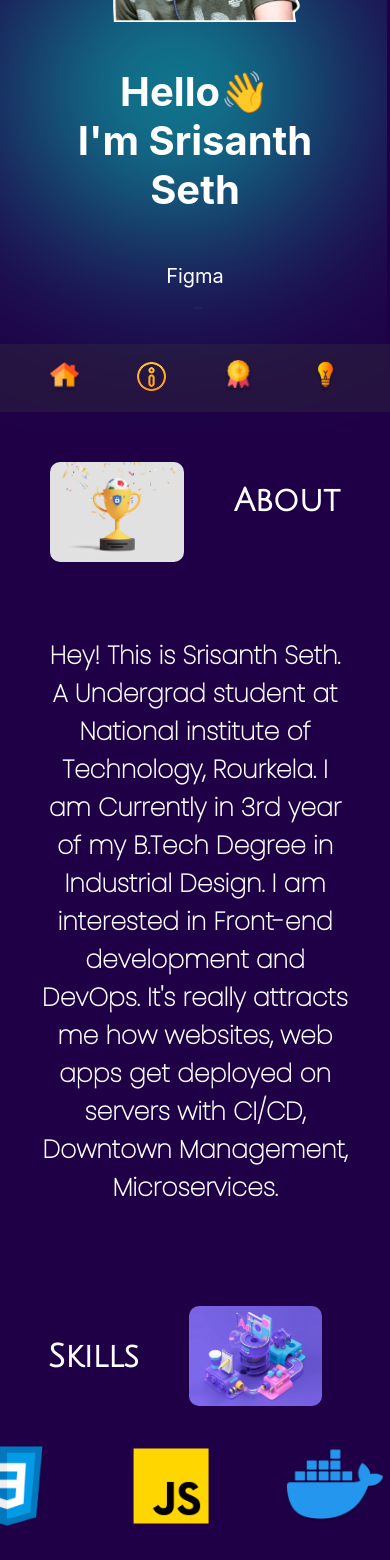
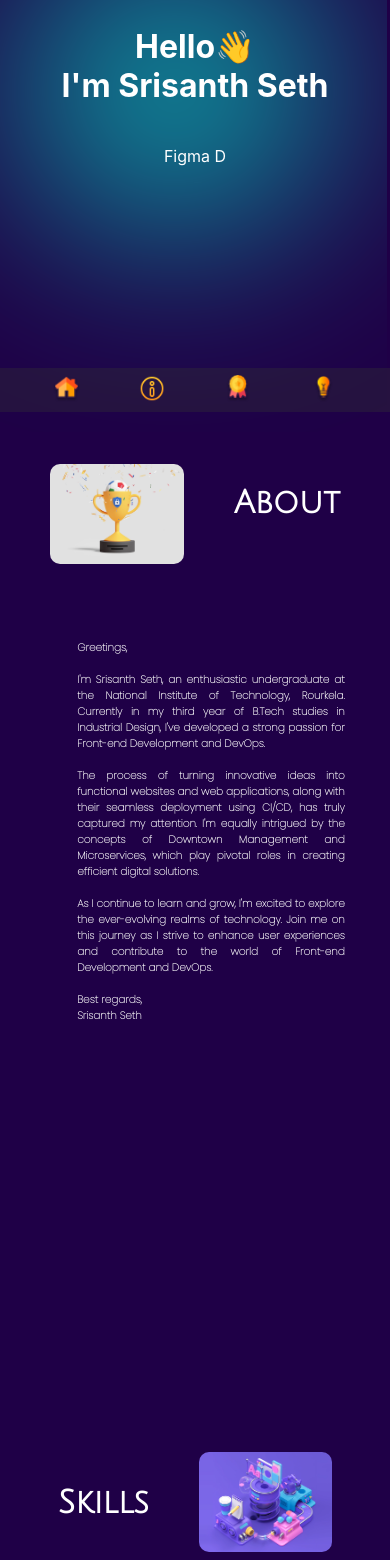
Before and after one commit to sri766/Portfolio, a React (Create React App) app: page / in a window 390 px wide. Shown: the part 432-1992 px from the top of the page. Built offline with nearby package versions, Linux system fonts and the light colour scheme.

Commit message:
added styles

```diff
--- a/public/index.html
+++ b/public/index.html
@@ -2,7 +2,7 @@
 <html lang="en">
   <head>
     <meta charset="utf-8" />
-    <link rel="icon" href="%PUBLIC_URL%/favicon.ico" />
+    <link rel="icon" href="%PUBLIC_URL%/icon.png" />
     <meta name="viewport" content="width=device-width, initial-scale=1" />
     <meta name="theme-color" content="#000000" />
     <meta
@@ -24,7 +24,7 @@
       work correctly both with client-side routing and a non-root public URL.
       Learn how to configure a non-root public URL by running `npm run build`.
     -->
-    <title>Srisanth💕| portfolio</title>
+    <title>Srisanth | portfolio</title>
   </head>
   <body>
     <noscript>You need to enable JavaScript to run this app.</noscript>
--- a/src/Components/Navbar.scss
+++ b/src/Components/Navbar.scss
@@ -4,7 +4,7 @@
     display: flex;
     justify-content: space-evenly;
     align-items: center;
-    padding: 20px 40px;
+    padding: 2rem 4rem;
     height: 100vh;
 
     img{
@@ -29,7 +29,7 @@
         display: flex;
         flex-direction: row;
         bottom:0;
-        height: 4rem;
+        height: 2.5rem;
         width: 100%;
         z-index: 4;
         align-items: center;
@@ -37,8 +37,8 @@
         background: #34343459;
         background-image: blur(10px);
         img{
-            width: 2.5em;
-            height: 2.5em;
+            width: 2em;
+            height: 2em;
         }
     }
 
--- a/src/Pages/About.js
+++ b/src/Pages/About.js
@@ -8,11 +8,18 @@ const About = () => {
         <h1>About</h1>
       </div>
       <div className='content'>
-        <p>Hey! This is Srisanth Seth. A Undergrad student at
-            National institute of Technology, Rourkela.
-            I am Currently in 3rd year of  my B.Tech Degree in Industrial Design.
-            I am interested in Front-end development and DevOps. It's really
-            attracts me how websites, web apps get deployed on servers with CI/CD, Downtown Management, Microservices.
+      <p>
+            Greetings,
+            <br /><br />
+            I'm Srisanth Seth, an enthusiastic undergraduate at the National Institute of Technology, Rourkela. Currently in my third year of B.Tech studies in Industrial Design, I've developed a strong passion for Front-end Development and DevOps.
+            <br /><br />
+            The process of turning innovative ideas into functional websites and web applications, along with their seamless deployment using CI/CD, has truly captured my attention. I'm equally intrigued by the concepts of Downtown Management and Microservices, which play pivotal roles in creating efficient digital solutions.
+            <br /><br />
+            As I continue to learn and grow, I'm excited to explore the ever-evolving realms of technology. Join me on this journey as I strive to enhance user experiences and contribute to the world of Front-end Development and DevOps.
+            <br /><br />
+            Best regards,
+            <br />
+            Srisanth Seth
         </p>
       </div>
     </div>
--- a/src/Pages/About.scss
+++ b/src/Pages/About.scss
@@ -2,19 +2,20 @@
    height: 100vh;
    font-family: 'Julius Sans One', sans-serif;
    font-weight: 400;
-   text-align: center;
-   hr{
-      font-size: 25px;
-      width: 30%;
+   h1{
+      z-index: 4;
+      font-size: 2rem;
    }
+
   .content{
       display: flex;
       justify-content: center;
+      padding: 1rem;
    p{
       font-family: 'poppins', sans-serif;
       font-weight: 700;
-      font-size: 25px;
-      width: 80%;
+      width: 70%;
+      text-align: justify;
 
    }
   }
@@ -35,3 +36,32 @@
       }
    }
 }
+
+@media screen and (max-width: 760px){
+   .about{
+      padding: 2px 4px;
+      margin-bottom: 6rem;
+
+      .content{
+         width: 100%;
+         p{
+            font-size: 70%;
+         }
+      }
+   }
+
+}
+
+@media screen and (max-width: 460px) {
+   .about{
+      padding: 2px 4px;
+      margin-bottom: 12rem;
+
+      .content{
+         width: 100%;
+         p{
+            font-size: 65%;
+         }
+      }
+   }
+}
--- a/src/Pages/Home.scss
+++ b/src/Pages/Home.scss
@@ -134,8 +134,8 @@
             flex-direction: column;
             justify-content: center;
             align-items: center;
-            margin: 2rem;
-            font-size: 1.25rem;
+            margin: 2rem 0 12rem 0;
+            font-size: 1rem;
             .type{
                 font-family: 'Poppins', sans-serif;
                 font-weight: 700;
@@ -188,7 +188,8 @@
             left: 0;
         }
         .circle2{
-            z-index: 0;
+            z-index: 1;
+
         }
     }
 
--- a/src/Pages/Project.scss
+++ b/src/Pages/Project.scss
@@ -111,12 +111,15 @@
 
 @media screen and (max-width:760px ){
     .project{
+        padding: 2rem;
+        margin-bottom: 16rem;
         .projects{
             display: flex;
             flex-direction: column;
             justify-content: center;
-            font-size: 16px;
+            font-size: 1rem;
             align-items: center;
+
         }
     }
 }
--- a/src/Pages/Skill.js
+++ b/src/Pages/Skill.js
@@ -8,7 +8,6 @@ const Skill = () => {
         <img src='/images/about04.png' alt='about'></img>
       </div>
       <div className='content'>
-        <div className='container'>
           <div className='row'>
             <div className='card'>
               <img src='images/html.png' alt='html'></img>
@@ -67,7 +66,6 @@ const Skill = () => {
               <div className='card'>
                 <img src='images/tailwind.png' alt='figma'></img>
               </div>
-          </div>
         </div>
       </div>
     </div>
--- a/src/Pages/Skill.scss
+++ b/src/Pages/Skill.scss
@@ -1,132 +1,77 @@
-.skill{
+.skill {
     height: 100vh;
     font-family: 'Julius Sans One', sans-serif;
     font-weight: 700;
     padding: 0 20px 20px 0;
-    .header{
+
+    .header {
       height: 100px;
       border-radius: 10px;
       display: flex;
       justify-content: center;
       align-items: center;
       gap: 50px;
-          img{
+
+      img {
         height: 100px;
         border-radius: 10px;
         position: relative;
         align-items: center;
         justify-content: center;
-
       }
     }
 
-    .content{
-        margin-top: 20px;
-        display: flex;
-        justify-content: space-evenly;
-        height: 60%;
-        .container{
-            height: 100px;
-            margin-left: 100px;
-            .row{
-                display: flex;
-                height: 120px;
-                gap: 4rem;
-                justify-content: center;
-                .card{
-                    display: flex;
-                    height: 100px;
-                    width: 100px;
-                    gap: 4rem;
+    .content {
+      margin-top: 4rem;
+      display: grid;
       justify-content: center;
       align-items: center;
-                    img{
-                        height: 100px;
-                        width: 100px;
+      gap: 2rem;
+        .row {
+            display: grid;
+            width: 80%;
+            grid-template-columns: repeat(5, 1fr); // Show 4 columns on desktop
+            gap: 4rem;
 
-                        &:hover{
+          .card {
+            display: flex;
+            height: 5rem;
+            width: 5rem;
+            gap: 1rem;
+            justify-content: center;
+            align-items: center;
+
+            img {
+              height: 5rem;
+              width: 5rem;
+
+              &:hover {
                 transform: scale(1.2);
               }
             }
           }
         }
     }
+  }
 
-    }
-}
   @media screen and (max-width: 760px) {
-    .skill{
-        .content{
-            padding: 2rem;
-            width: 60%;
-            display: block;
-            flex-direction: row;
-            padding: 0.635rem;
-
+    .skill {
+        width: 100%;
+      .content {
+        .row{
+            grid-template-columns: repeat(5, 1fr);
+            row-gap: 2rem;
+            column-gap: 2rem;
+            .card{
+                height: 3rem;
+                width: 3rem;
+                gap: 1rem;
+                img{
+                    height: 3rem;
+                    width: 3rem;
                 }
             }
         }
-
-
-// .major-skill{
-//     display: flex;
-//     flex-direction: column;
-//     align-items: center;
-//     gap: 15px;
-//     .docker{
-//         img{
-//             height: 120px;
-//             width: 120px;
-
-//             &:hover{
-//                 transform: scale(1.2);
-//              }
-//         }
-
-//     }
-//     .react{
-//         img{
-//             height: 120px;
-//             width: 120px;
-
-//             &:hover{
-//                 transform: scale(1.2);
-//              }
-//         }
-//     }
-// }
-
-// .mid-skill{
-//     .kubernetes{
-//         height: 120px;
-//         width: 120px;
-//         display: flex;
-//         margin: 12px 0px 20px 40px;
-//         justify-content: center;
-//         align-items: center;
-//         img{
-//             height: 150px;
-//             width: 150px;
-
-//             &:hover{
-//                 transform: scale(1.2);
-//              }
-//         }
-//     }
-
-//     .jenkins-python{
-//         display: flex;
-//         align-items: center;
-//         justify-content: center;
-//         margin-top: 4rem;
-//         img{
-//             height: 120px;
-//             width: 120px;
-
-//             &:hover{
-//                 transform: scale(1.2);
-//              }
-
-//         }
-//     }
-// }
+        }
+    }
+  }
```
Also changed, not shown: public/icon.png (added), 1 other file (tests, documents, lock files or other folders). Lines whose indentation alone changed are shown as unchanged.
